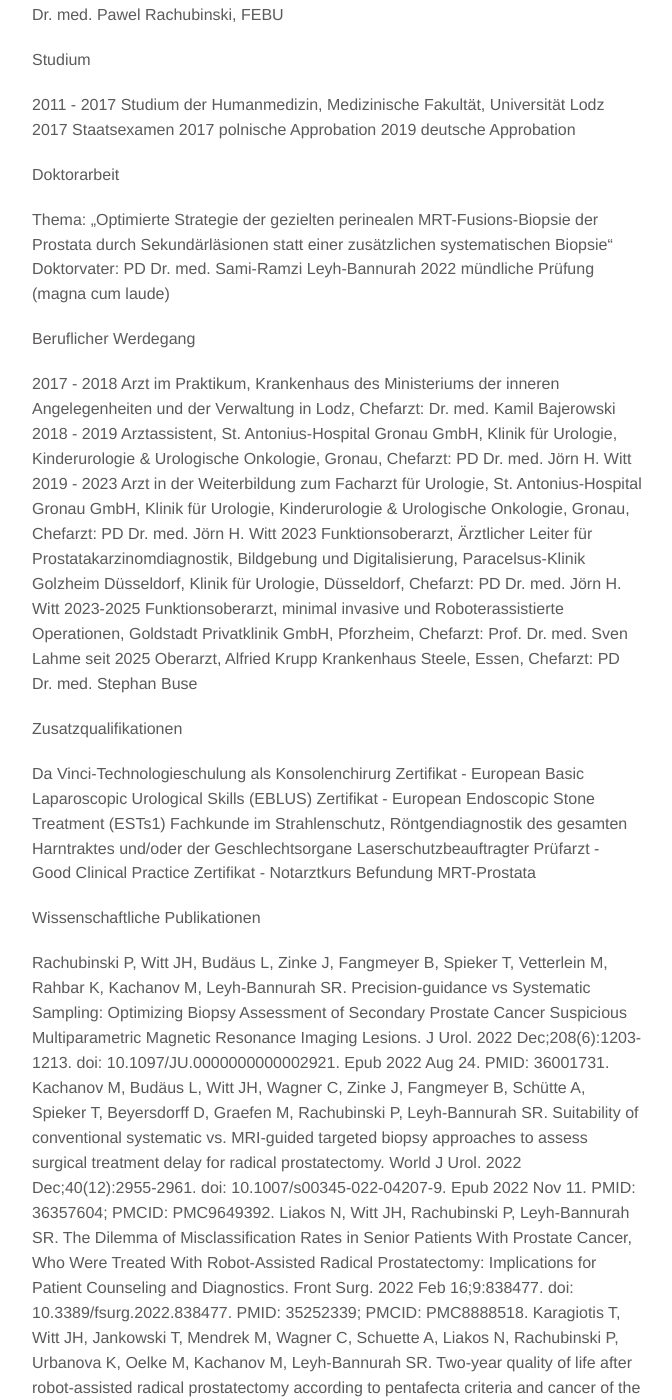
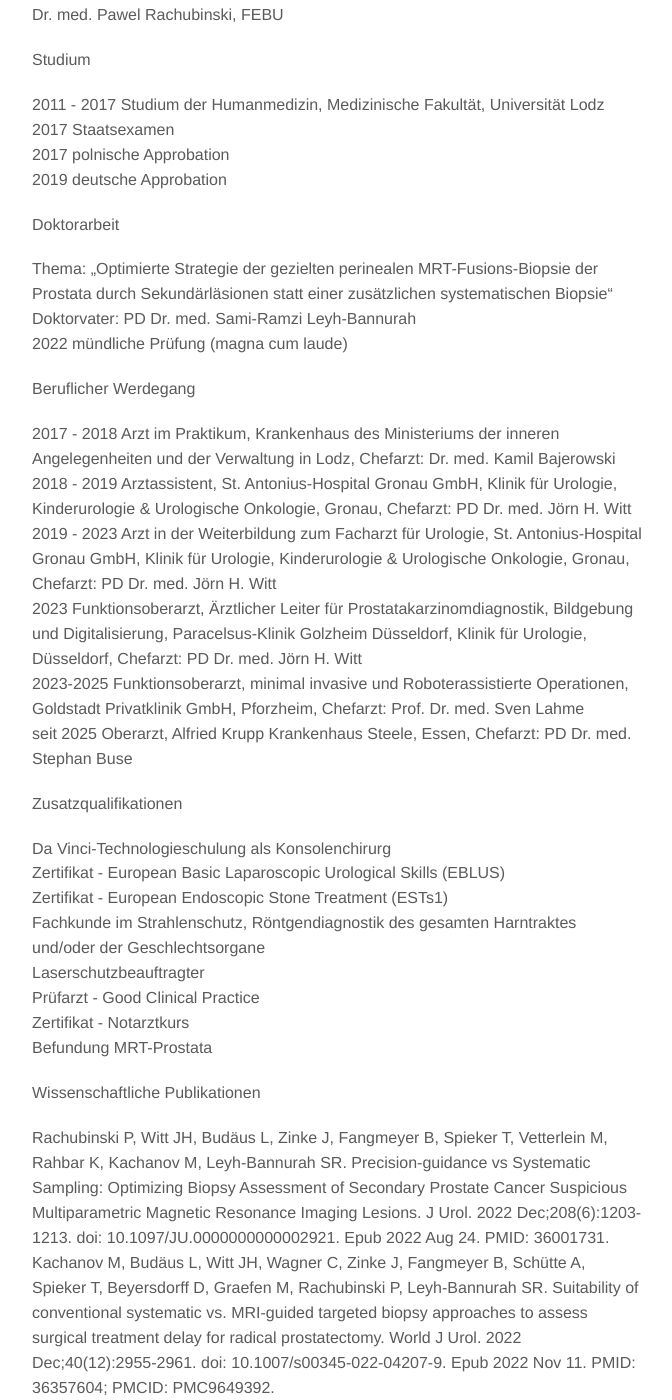
Before and after one commit to pawelrachubinski/drpawelrachubinski.github.io, a Jekyll site: the page built from about.md, in a window 1280 px wide and 1400 px high, scrolled down 239 px. Shown: the whole window, without its empty margins (143-815 px from the left). Built offline with Jekyll 4.4.1, drawn with Linux system fonts in a browser that asks for light colours; some of the changed text lies outside the part shown.

Commit message:
Update about.md

```diff
--- a/about.md
+++ b/about.md
@@ -7,49 +7,49 @@ bodyClass: page-about
 
 Dr. med. Pawel Rachubinski, FEBU
 
-Studium
+Studium <br/>
 
 2011 - 2017	Studium der Humanmedizin, Medizinische Fakultät, Universität Lodz <br/>
-2017	Staatsexamen
-2017	polnische Approbation
-2019	deutsche Approbation
+2017	Staatsexamen <br/>
+2017	polnische Approbation <br/>
+2019	deutsche Approbation <br/>
 
-Doktorarbeit
+Doktorarbeit <br/>
 
-Thema:	„Optimierte Strategie der gezielten perinealen MRT-Fusions-Biopsie der Prostata durch Sekundärläsionen statt einer zusätzlichen systematischen Biopsie“
-Doktorvater:	PD Dr. med. Sami-Ramzi Leyh-Bannurah
-2022	mündliche Prüfung (magna cum laude)
+Thema:	„Optimierte Strategie der gezielten perinealen MRT-Fusions-Biopsie der Prostata durch Sekundärläsionen statt einer zusätzlichen systematischen Biopsie“ <br/>
+Doktorvater:	PD Dr. med. Sami-Ramzi Leyh-Bannurah <br/>
+2022	mündliche Prüfung (magna cum laude) <br/>
 
-Beruflicher Werdegang
+Beruflicher Werdegang <br/>
 
-2017 - 2018	Arzt im Praktikum, Krankenhaus des Ministeriums der inneren Angelegenheiten und der Verwaltung in Lodz, Chefarzt: Dr. med. Kamil Bajerowski
-2018 - 2019	Arztassistent, St. Antonius-Hospital Gronau GmbH, Klinik für Urologie, Kinderurologie & Urologische Onkologie, Gronau, Chefarzt: PD Dr. med. Jörn H. Witt
-2019 - 2023	Arzt in der Weiterbildung zum Facharzt für Urologie, St. Antonius-Hospital Gronau GmbH, Klinik für Urologie, Kinderurologie & Urologische Onkologie, Gronau, Chefarzt: PD Dr. med. Jörn H. Witt
-2023	Funktionsoberarzt, Ärztlicher Leiter für Prostatakarzinomdiagnostik, Bildgebung und Digitalisierung, Paracelsus-Klinik Golzheim Düsseldorf, Klinik für Urologie, Düsseldorf, Chefarzt: PD Dr. med. Jörn H. Witt
-2023-2025	Funktionsoberarzt, minimal invasive und Roboterassistierte Operationen, Goldstadt Privatklinik GmbH, Pforzheim, Chefarzt: Prof. Dr. med. Sven Lahme
-seit 2025 Oberarzt, Alfried Krupp Krankenhaus Steele, Essen, Chefarzt: PD Dr. med. Stephan Buse
+2017 - 2018	Arzt im Praktikum, Krankenhaus des Ministeriums der inneren Angelegenheiten und der Verwaltung in Lodz, Chefarzt: Dr. med. Kamil Bajerowski <br/>
+2018 - 2019	Arztassistent, St. Antonius-Hospital Gronau GmbH, Klinik für Urologie, Kinderurologie & Urologische Onkologie, Gronau, Chefarzt: PD Dr. med. Jörn H. Witt <br/>
+2019 - 2023	Arzt in der Weiterbildung zum Facharzt für Urologie, St. Antonius-Hospital Gronau GmbH, Klinik für Urologie, Kinderurologie & Urologische Onkologie, Gronau, Chefarzt: PD Dr. med. Jörn H. Witt <br/>
+2023	Funktionsoberarzt, Ärztlicher Leiter für Prostatakarzinomdiagnostik, Bildgebung und Digitalisierung, Paracelsus-Klinik Golzheim Düsseldorf, Klinik für Urologie, Düsseldorf, Chefarzt: PD Dr. med. Jörn H. Witt <br/>
+2023-2025	Funktionsoberarzt, minimal invasive und Roboterassistierte Operationen, Goldstadt Privatklinik GmbH, Pforzheim, Chefarzt: Prof. Dr. med. Sven Lahme <br/>
+seit 2025 Oberarzt, Alfried Krupp Krankenhaus Steele, Essen, Chefarzt: PD Dr. med. Stephan Buse <br/>
 
-Zusatzqualifikationen
+Zusatzqualifikationen <br/>
 
-Da Vinci-Technologieschulung als Konsolenchirurg
-Zertifikat - European Basic Laparoscopic Urological Skills (EBLUS)
-Zertifikat - European Endoscopic Stone Treatment (ESTs1)
-Fachkunde im Strahlenschutz, Röntgendiagnostik des gesamten Harntraktes und/oder der Geschlechtsorgane
-Laserschutzbeauftragter
-Prüfarzt - Good Clinical Practice
-Zertifikat - Notarztkurs
-Befundung MRT-Prostata
+Da Vinci-Technologieschulung als Konsolenchirurg <br/>
+Zertifikat - European Basic Laparoscopic Urological Skills (EBLUS) <br/>
+Zertifikat - European Endoscopic Stone Treatment (ESTs1) <br/>
+Fachkunde im Strahlenschutz, Röntgendiagnostik des gesamten Harntraktes und/oder der Geschlechtsorgane <br/>
+Laserschutzbeauftragter <br/>
+Prüfarzt - Good Clinical Practice <br/>
+Zertifikat - Notarztkurs <br/>
+Befundung MRT-Prostata <br/>
 
-Wissenschaftliche Publikationen
+Wissenschaftliche Publikationen <br/>
 
-Rachubinski P, Witt JH, Budäus L, Zinke J, Fangmeyer B, Spieker T, Vetterlein M, Rahbar K, Kachanov M, Leyh-Bannurah SR. Precision-guidance vs Systematic Sampling: Optimizing Biopsy Assessment of Secondary Prostate Cancer Suspicious Multiparametric Magnetic Resonance Imaging Lesions. J Urol. 2022 Dec;208(6):1203-1213. doi: 10.1097/JU.0000000000002921. Epub 2022 Aug 24. PMID: 36001731.
-Kachanov M, Budäus L, Witt JH, Wagner C, Zinke J, Fangmeyer B, Schütte A, Spieker T, Beyersdorff D, Graefen M, Rachubinski P, Leyh-Bannurah SR. Suitability of conventional systematic vs. MRI-guided targeted biopsy approaches to assess surgical treatment delay for radical prostatectomy. World J Urol. 2022 Dec;40(12):2955-2961. doi: 10.1007/s00345-022-04207-9. Epub 2022 Nov 11. PMID: 36357604; PMCID: PMC9649392.
-Liakos N, Witt JH, Rachubinski P, Leyh-Bannurah SR. The Dilemma of Misclassification Rates in Senior Patients With Prostate Cancer, Who Were Treated With Robot-Assisted Radical Prostatectomy: Implications for Patient Counseling and Diagnostics. Front Surg. 2022 Feb 16;9:838477. doi: 10.3389/fsurg.2022.838477. PMID: 35252339; PMCID: PMC8888518.
-Karagiotis T, Witt JH, Jankowski T, Mendrek M, Wagner C, Schuette A, Liakos N, Rachubinski P, Urbanova K, Oelke M, Kachanov M, Leyh-Bannurah SR. Two-year quality of life after robot-assisted radical prostatectomy according to pentafecta criteria and cancer of the prostate risk assessment (CAPRA-S). Sci Rep. 2022 Jan 7;12(1):244. doi: 10.1038/s41598-021-04289-2. PMID: 34997130; PMCID: PMC8742105.
-Leyh-Bannurah SR, Wagner C, Schuette A, Liakos N, Karagiotis T, Mendrek M, Rachubinski P, Oelke M, Tian Z, Witt JH. Feasibility of robot-assisted radical prostatectomy in men at senior age ≥75 years: perioperative, functional, and oncological outcomes of a high-volume center. Aging Male. 2022 Dec;25(1):8-16. doi: 10.1080/13685538.2021.2018417. PMID: 34957914."Two-year quality of life after robot-assisted radical prostatectomy according to pentafecta criteria and cancer of the prostate risk assessment (CAPRA-S)." Scientific reports 12.1 (2022): 1-8.
-Leyh-Bannurah SR, Wagner C, Schuette A, Liakos N, Karagiotis T, Mendrek M, Rachubinski P, Urbanova K, Oelke M, Witt JH. Improvement of quality of life and symptom burden after robot-assisted radical prostatectomy in patients with moderate to severe LUTS. Sci Rep. 2021 Aug 18;11(1):16757. doi: 10.1038/s41598-021-95525-2. PMID: 34408175; PMCID: PMC8373967.
-Lll KG, Klimczak A, Rachubinski P, Jagłowska A, Kwapiszewska A. Consumption of sweetened beverages as a risk factor of colonization of oral cavity by fungi - eating habits of university students. Ann Parasitol. 2015;61(3):175-82. doi: 10.17420/ap6103.04. PMID: 26568990.
+Rachubinski P, Witt JH, Budäus L, Zinke J, Fangmeyer B, Spieker T, Vetterlein M, Rahbar K, Kachanov M, Leyh-Bannurah SR. Precision-guidance vs Systematic Sampling: Optimizing Biopsy Assessment of Secondary Prostate Cancer Suspicious Multiparametric Magnetic Resonance Imaging Lesions. J Urol. 2022 Dec;208(6):1203-1213. doi: 10.1097/JU.0000000000002921. Epub 2022 Aug 24. PMID: 36001731. <br/>
+Kachanov M, Budäus L, Witt JH, Wagner C, Zinke J, Fangmeyer B, Schütte A, Spieker T, Beyersdorff D, Graefen M, Rachubinski P, Leyh-Bannurah SR. Suitability of conventional systematic vs. MRI-guided targeted biopsy approaches to assess surgical treatment delay for radical prostatectomy. World J Urol. 2022 Dec;40(12):2955-2961. doi: 10.1007/s00345-022-04207-9. Epub 2022 Nov 11. PMID: 36357604; PMCID: PMC9649392. <br/>
+Liakos N, Witt JH, Rachubinski P, Leyh-Bannurah SR. The Dilemma of Misclassification Rates in Senior Patients With Prostate Cancer, Who Were Treated With Robot-Assisted Radical Prostatectomy: Implications for Patient Counseling and Diagnostics. Front Surg. 2022 Feb 16;9:838477. doi: 10.3389/fsurg.2022.838477. PMID: 35252339; PMCID: PMC8888518. <br/>
+Karagiotis T, Witt JH, Jankowski T, Mendrek M, Wagner C, Schuette A, Liakos N, Rachubinski P, Urbanova K, Oelke M, Kachanov M, Leyh-Bannurah SR. Two-year quality of life after robot-assisted radical prostatectomy according to pentafecta criteria and cancer of the prostate risk assessment (CAPRA-S). Sci Rep. 2022 Jan 7;12(1):244. doi: 10.1038/s41598-021-04289-2. PMID: 34997130; PMCID: PMC8742105. <br/>
+Leyh-Bannurah SR, Wagner C, Schuette A, Liakos N, Karagiotis T, Mendrek M, Rachubinski P, Oelke M, Tian Z, Witt JH. Feasibility of robot-assisted radical prostatectomy in men at senior age ≥75 years: perioperative, functional, and oncological outcomes of a high-volume center. Aging Male. 2022 Dec;25(1):8-16. doi: 10.1080/13685538.2021.2018417. PMID: 34957914."Two-year quality of life after robot-assisted radical prostatectomy according to pentafecta criteria and cancer of the prostate risk assessment (CAPRA-S)." Scientific reports 12.1 (2022): 1-8. <br/>
+Leyh-Bannurah SR, Wagner C, Schuette A, Liakos N, Karagiotis T, Mendrek M, Rachubinski P, Urbanova K, Oelke M, Witt JH. Improvement of quality of life and symptom burden after robot-assisted radical prostatectomy in patients with moderate to severe LUTS. Sci Rep. 2021 Aug 18;11(1):16757. doi: 10.1038/s41598-021-95525-2. PMID: 34408175; PMCID: PMC8373967. <br/>
+Lll KG, Klimczak A, Rachubinski P, Jagłowska A, Kwapiszewska A. Consumption of sweetened beverages as a risk factor of colonization of oral cavity by fungi - eating habits of university students. Ann Parasitol. 2015;61(3):175-82. doi: 10.17420/ap6103.04. PMID: 26568990. <br/>
 
-Gutachter von wissenschaftlichen Zeitschriften
+Gutachter von wissenschaftlichen Zeitschriften <br/>
 
-Journal of Men’s Health
+Journal of Men’s Health <br/>
```
